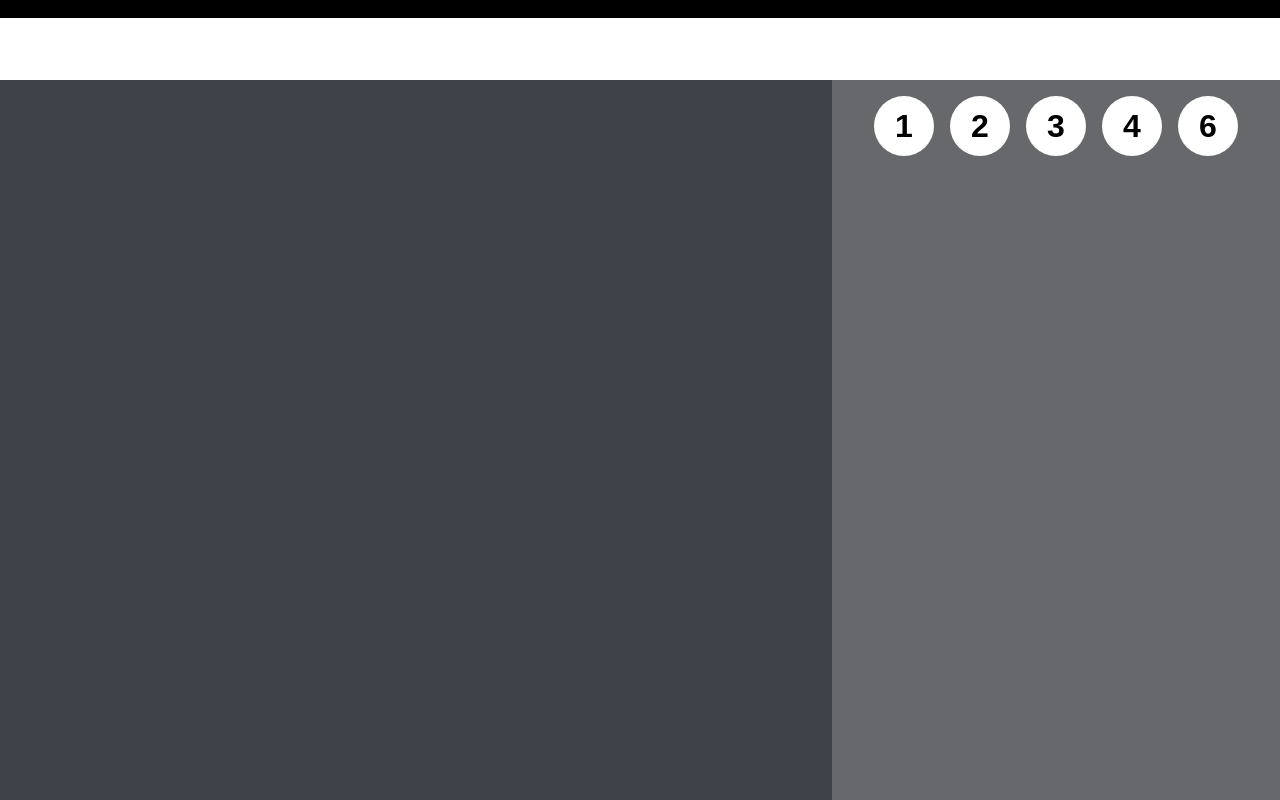
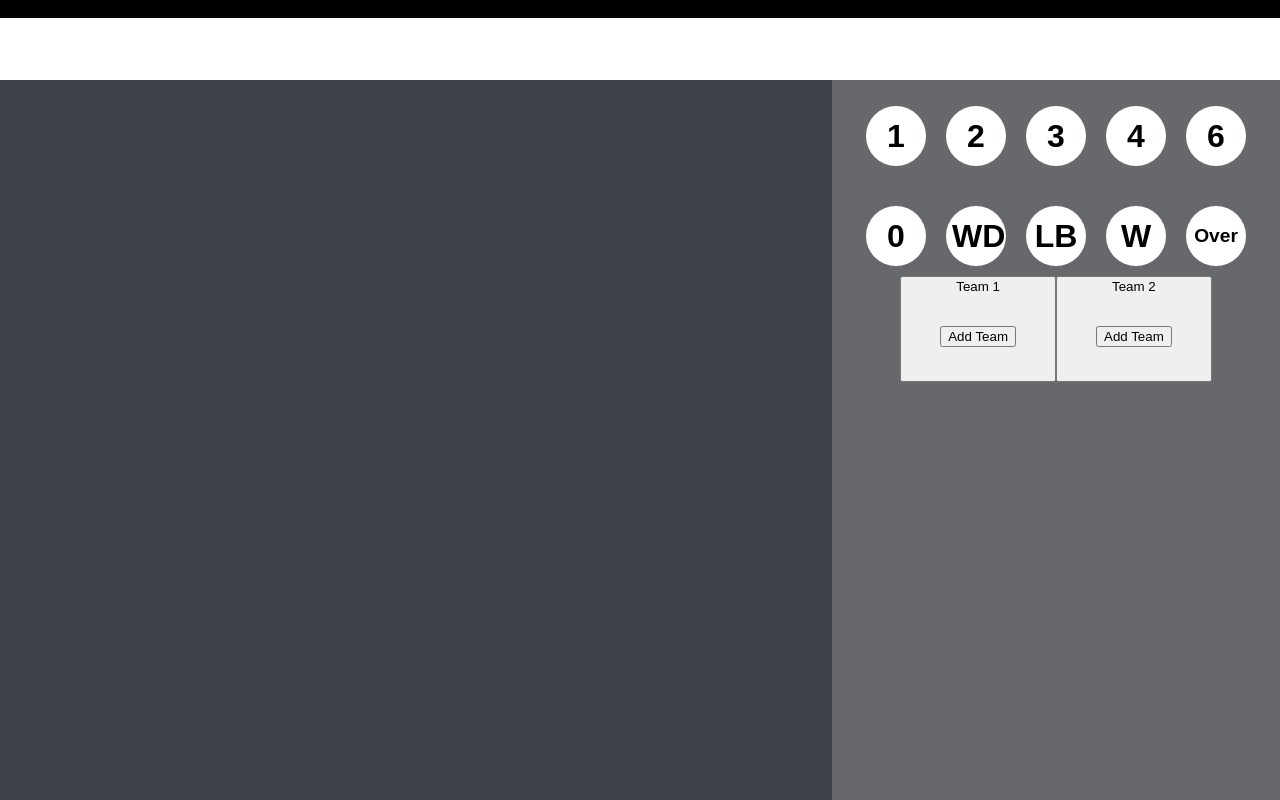
Before and after one commit to VISHNU7KASIREDDY/cricket-score-tracker, a React (Vite) app: page / in a window 1280 px wide. Built offline with nearby package versions, Linux system fonts and the light colour scheme.

Commit message:
Add team

```diff
--- /dev/null
+++ b/src/Team.jsx
@@ -0,0 +1,117 @@
+import React from 'react';
+import {useState} from "react";
+
+function Team() {
+    const [isModalOpen, setIsModalOpen] = useState(false);
+    const [teamName, setTeamName] = useState('');
+    const [players, setPlayers] = useState(['']);
+
+    const openModal = () => setIsModalOpen(true);
+    const closeModal = () => {
+      setIsModalOpen(false);
+      setTeamName('');
+      setPlayers(['']);
+    };
+
+    const handlePlayerChange = (index, value) => {
+      const newPlayers = [...players];
+      newPlayers[index] = value;
+      setPlayers(newPlayers);
+    };
+
+    const addPlayerInput = () => {
+      setPlayers([...players, '']);
+    };
+
+    const handleSubmit = () => {
+      console.log('Team:', teamName);
+      console.log('Players:', players.filter(p => p.trim() !== ''));
+      closeModal();
+    };
+
+    return (
+      <div style={{ padding: '2rem' }}>
+        <button onClick={openModal}>Add Team</button>
+
+        {isModalOpen && (
+          <div style={styles.modalOverlay}>
+            <div style={styles.modalContent}>
+              <h2>Add New Team</h2>
+              <input
+                type="text"
+                placeholder="Team Name"
+                value={teamName}
+                onChange={(e) => setTeamName(e.target.value)}
+                style={styles.input}
+              />
+
+              <h3>Players:</h3>
+              {players.map((player, index) => (
+                <input
+                  key={index}
+                  type="text"
+                  placeholder={`Player ${index + 1}`}
+                  value={player}
+                  onChange={(e) => handlePlayerChange(index, e.target.value)}
+                  style={styles.input}
+                />
+              ))}
+
+              <button onClick={addPlayerInput} style={styles.button}>Add Player</button>
+              <div style={styles.buttonRow}>
+                <button onClick={handleSubmit} style={styles.submit}>Submit</button>
+                <button onClick={closeModal} style={styles.cancel}>Cancel</button>
+              </div>
+            </div>
+          </div>
+        )}
+      </div>
+    );
+  };
+  const styles = {
+    modalOverlay: {
+      position: 'fixed',
+      top: 0, left: 0,
+      width: '100vw', height: '100vh',
+      backgroundColor: 'rgba(0,0,0,0.6)',
+      display: 'flex', justifyContent: 'center', alignItems: 'center',
+      zIndex: 1000
+    },
+    modalContent: {
+      backgroundColor: 'white',
+      padding: '2rem',
+      borderRadius: '8px',
+      width: '300px',
+      boxShadow: '0 4px 12px rgba(0,0,0,0.3)'
+    },
+    input: {
+      width: '100%',
+      padding: '0.5rem',
+      margin: '0.5rem 0'
+    },
+    button: {
+      margin: '0.5rem 0',
+      padding: '0.5rem 1rem'
+    },
+    buttonRow: {
+      display: 'flex',
+      justifyContent: 'space-between',
+      marginTop: '1rem'
+    },
+    submit: {
+      backgroundColor: '#4CAF50',
+      color: 'white',
+      border: 'none',
+      padding: '0.5rem 1rem',
+      cursor: 'pointer'
+    },
+    cancel: {
+      backgroundColor: '#f44336',
+      color: 'white',
+      border: 'none',
+      padding: '0.5rem 1rem',
+      cursor: 'pointer'
+    }
+}
+
+export default Team
--- a/src/Tools.jsx
+++ b/src/Tools.jsx
@@ -1,5 +1,6 @@
 import React from 'react'
 import './all.css'
+import Team from './Team'
 
 function Tools() {
   return (
@@ -13,8 +14,22 @@ function Tools() {
           <button className='round'>6</button>
         </div>
         <div className='special-buttons'>
-
+          <button className='round'>0</button>
+          <button className='round'>WD</button>
+          <button className='round'>LB</button>
+          <button className='round'>W</button>
+          <button className='round over'>Over</button>
         </div>
+      </div>
+      <div className='team'>
+        <button className='add-team'>
+          Team 1
+          <Team/>
+        </button>
+        <button className='add-team'>
+          Team 2
+          <Team/>
+        </button>
       </div>
     </div>
   )
--- a/src/all.css
+++ b/src/all.css
@@ -37,20 +37,22 @@
   .icons {
     display: flex;
     flex-direction: column;
-    gap: 1rem;
+    gap: 20px;
   }
 
 
   .counter-buttons {
     display: flex;
     flex-wrap: wrap;
-    gap: 1rem;
+    gap: 20px;
     justify-content: center;
+    padding: 10px;
   }
   .special-buttons {
+    padding: 10px;
     display: flex;
     flex-wrap: wrap;
-    gap: 1rem;
+    gap: 20px;
     justify-content: center;
   }
 
@@ -65,8 +67,11 @@
     font-weight: bold;
     cursor: pointer;
     transition: background-color 0.2s ease;
+
   }
-
+  .over{
+    font-size: larger;
+  }
   .round:hover {
     background-color: #388e3c;
   }
```
